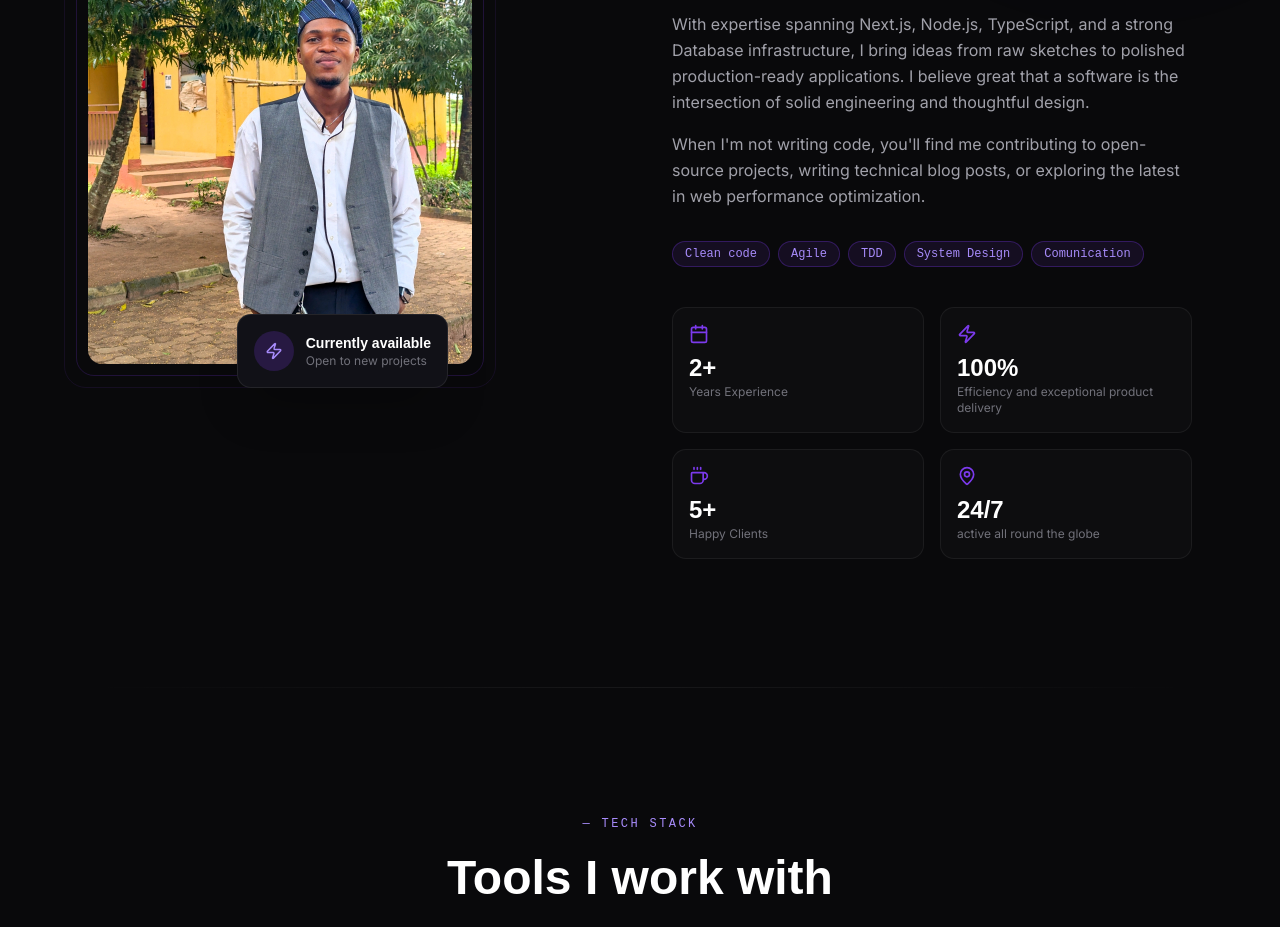
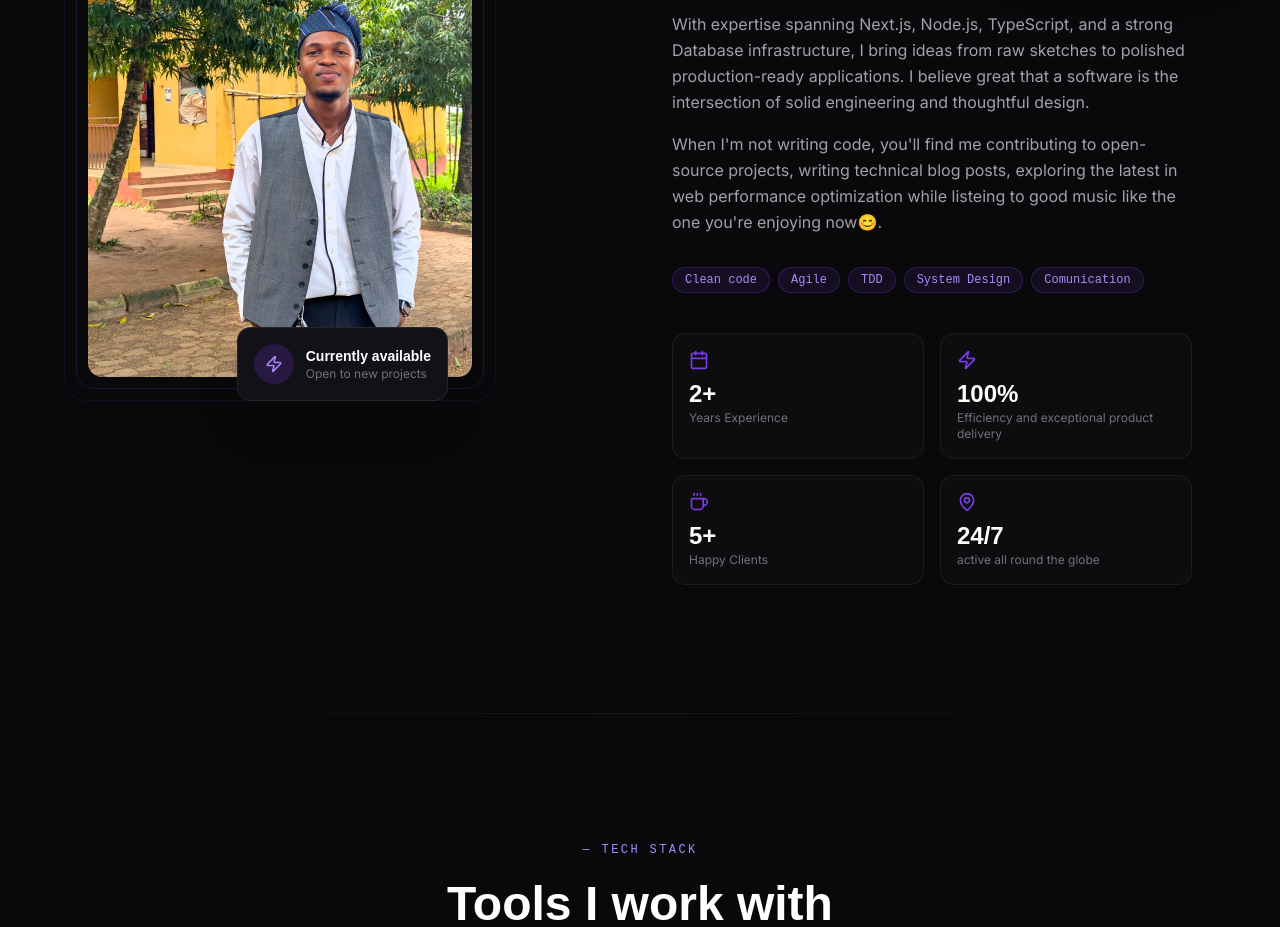
Before and after one commit to DaSpunk778/ayomideportfolio, a Next.js app: page / in a window 1280 px wide. Shown: the part 1240-2167 px from the top of the page. Built offline with nearby package versions, Linux system fonts and the light colour scheme; a web font is replaced by a local one.

Commit message:
added background music for flexing

```diff
--- a/components/About.tsx
+++ b/components/About.tsx
@@ -99,7 +99,8 @@ export default function About() {
                    </p>
                    <p>
                      When I'm not writing code, you'll find me contributing to open-source projects,
-                     writing technical blog posts, or exploring the latest in web performance optimization.
+                     writing technical blog posts, exploring the latest in web performance optimization while listeing to good music
+                     like the one you're enjoying now😊.
                    </p>
                  </div>
 
--- a/components/Testimonals.tsx
+++ b/components/Testimonals.tsx
@@ -0,0 +1,6 @@
+"ue client"
+
+import { useState, useEffect } from "react";
+import { motion, AnimatePresence } from "motion/react";
+import { useInView } from "../hooks/useInView";
+import { ChevronLeft, ChevronRight, Star, Quote } from "lucide-react";
```
